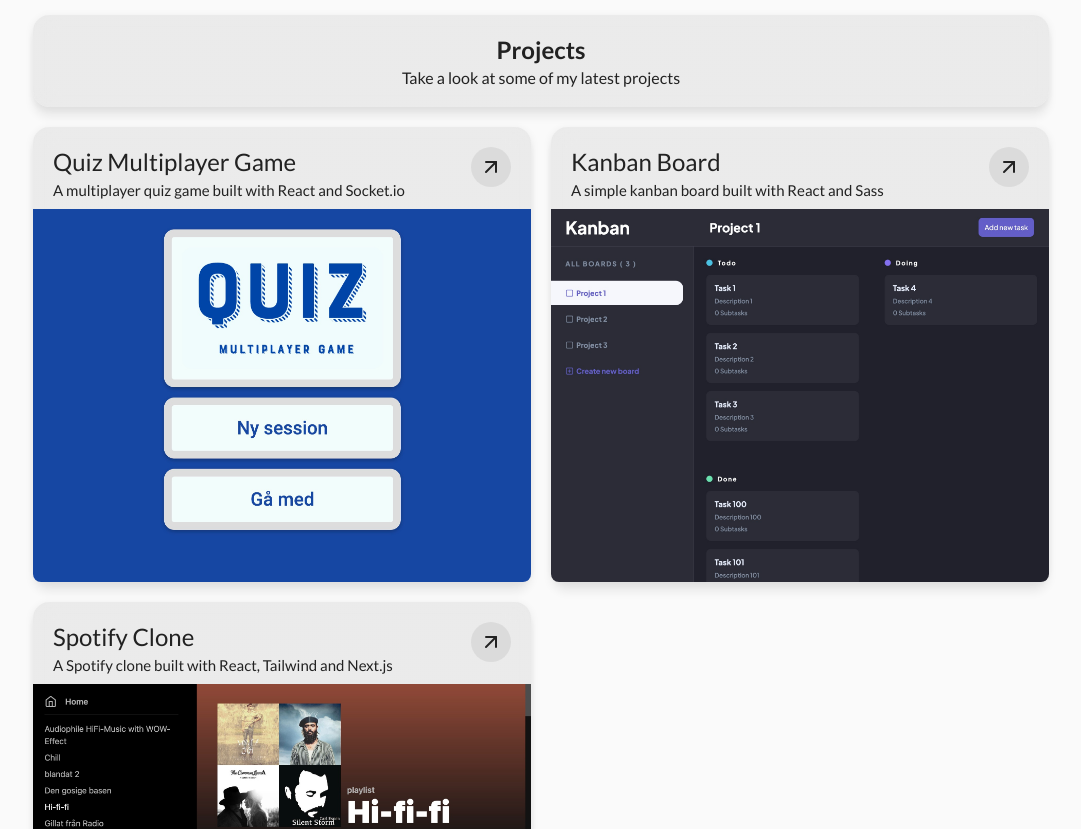
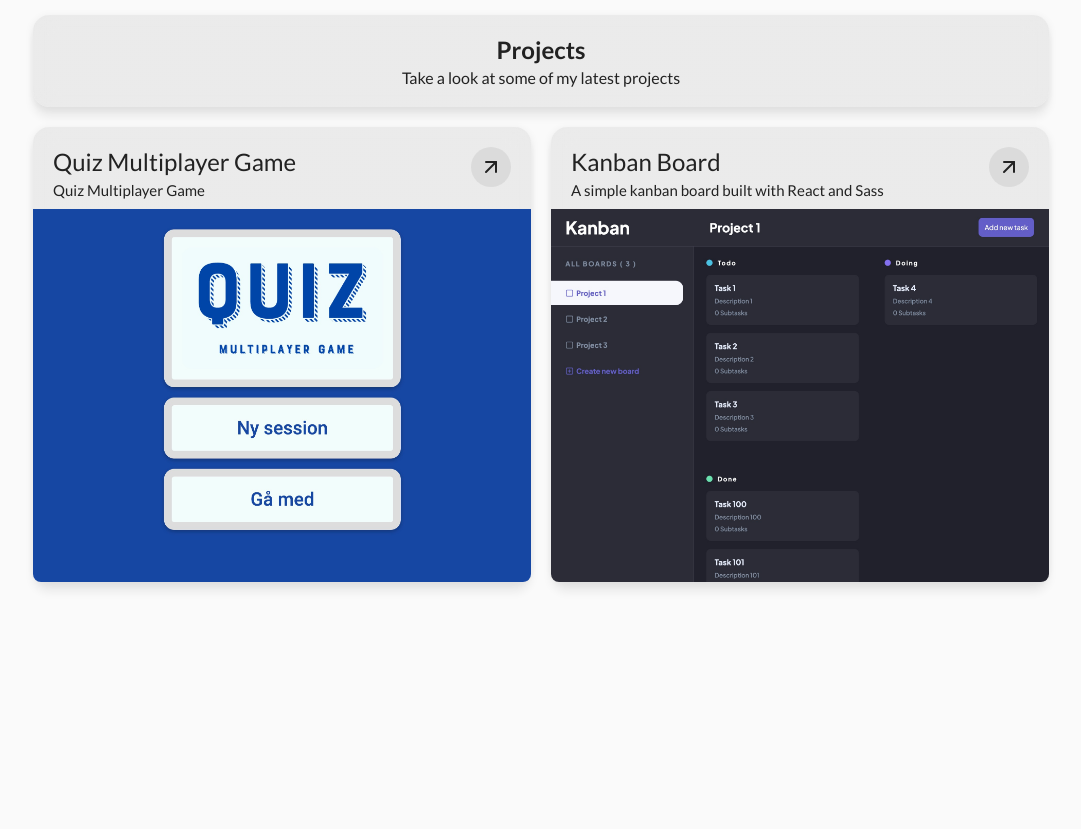
Before and after one commit to luc-as-dev/portfolio-react, a React (Vite) app in the folder client/: page / in a window 1280 px wide. Shown: the part 1040-1869 px from the top of the page, without its empty margins (99-1180 px from the left). Built offline with nearby package versions, Linux system fonts and the light colour scheme.

Commit message:
added projects.json and changed to load dynamic

```diff
--- /dev/null
+++ b/client/src/assets/data/projects.json
@@ -0,0 +1,23 @@
+[
+  {
+    "name": "Quiz Multiplayer Game",
+    "description": "Quiz Multiplayer Game",
+    "imgSrc": "/images/projects/quiz-multiplayer-game.png",
+    "href": "https://quiz-multiplayer-game.netlify.app/",
+    "hidden": false
+  },
+  {
+    "name": "Kanban Board",
+    "description": "A simple kanban board built with React and Sass",
+    "imgSrc": "/images/projects/kanban.png",
+    "href": "https://luc-as-dev-kanban-board.netlify.app/",
+    "hidden": false
+  },
+  {
+    "name": "Spotify Clone",
+    "description": "A Spotify clone built with React, Tailwind and Next.js",
+    "imgSrc": "/images/projects/spotify-clone.png",
+    "href": "",
+    "hidden": true
+  }
+]
--- a/client/src/components/Sections/ProjectsSection/ProjectsSection.tsx
+++ b/client/src/components/Sections/ProjectsSection/ProjectsSection.tsx
@@ -4,9 +4,7 @@ import ProjectCard from "../../ProjectCard/ProjectCard";
 import { forwardRef } from "react";
 import FadeInOnScroll from "../../UI/FadeInOnScroll/FadeInOnScroll";
 
-import quizMultiplayerGameImg from "/images/projects/quiz-multiplayer-game.png";
-import kanbanImg from "/images/projects/kanban.png";
-import spotifyCloneImg from "/images/projects/spotify-clone.png";
+import projects from "../../../assets/data/projects.json";
 
 const ProjectsSection = forwardRef<HTMLElement>(({}, ref) => {
   return (
@@ -18,33 +16,20 @@ const ProjectsSection = forwardRef<HTMLElement>(({}, ref) => {
         />
       </FadeInOnScroll>
       <div className="projects-section-list">
-        <FadeInOnScroll>
-          <ProjectCard
-            className="projects-section-list-item"
-            imgSrc={quizMultiplayerGameImg}
-            label="Quiz Multiplayer Game"
-            description="A multiplayer quiz game built with React and Socket.io"
-            href="https://quiz-multiplayer-game.netlify.app/"
-          />
-        </FadeInOnScroll>
-        <FadeInOnScroll>
-          <ProjectCard
-            className="projects-section-list-item"
-            imgSrc={kanbanImg}
-            label="Kanban Board"
-            description="A simple kanban board built with React and Sass"
-            href="https://luc-as-dev-kanban-board.netlify.app/"
-          />
-        </FadeInOnScroll>
-        <FadeInOnScroll>
-          <ProjectCard
-            className="projects-section-list-item"
-            imgSrc={spotifyCloneImg}
-            label="Spotify Clone"
-            description="A Spotify clone built with React, Tailwind and Next.js"
-            href=""
-          />
-        </FadeInOnScroll>
+        {projects.map(({ name, description, imgSrc, href, hidden }) => {
+          if (hidden) return "";
+          return (
+            <FadeInOnScroll key={name}>
+              <ProjectCard
+                className="projects-section-list-item"
+                label={name}
+                description={description}
+                imgSrc={imgSrc}
+                href={href}
+              />
+            </FadeInOnScroll>
+          );
+        })}
       </div>
     </section>
   );
```
